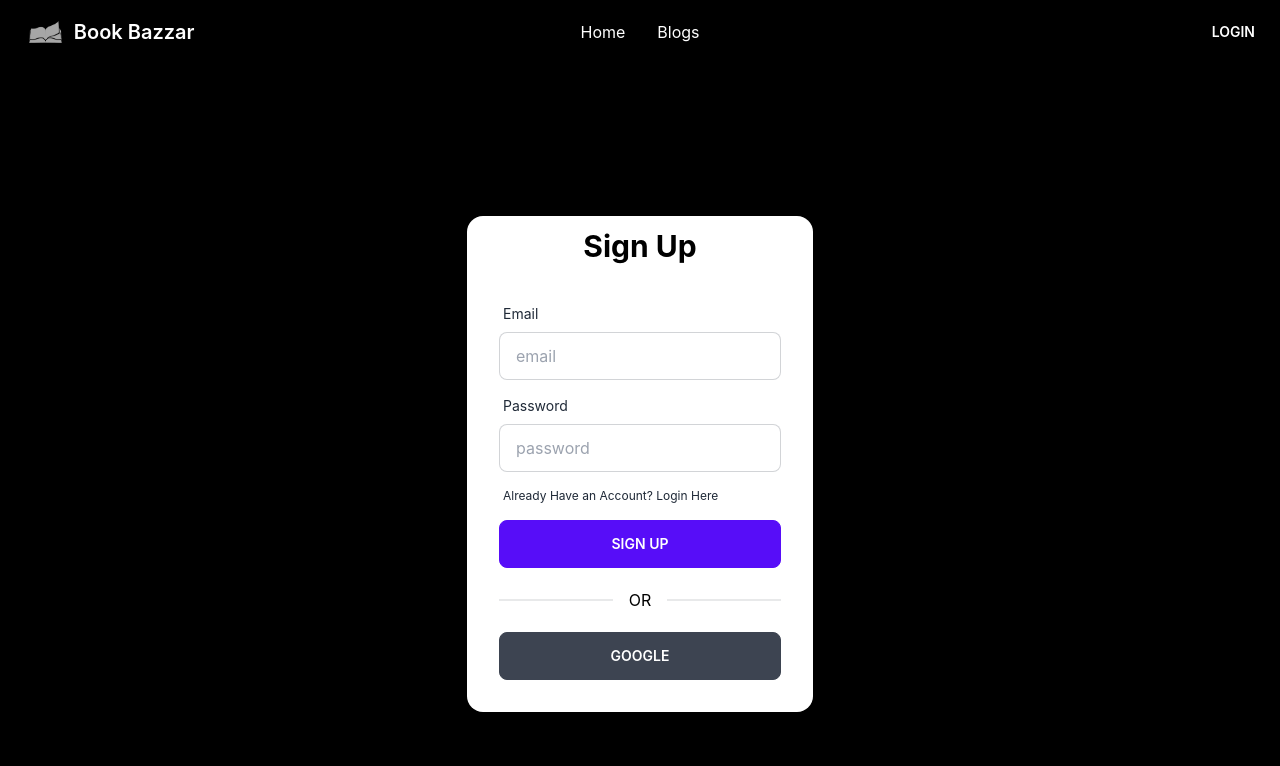
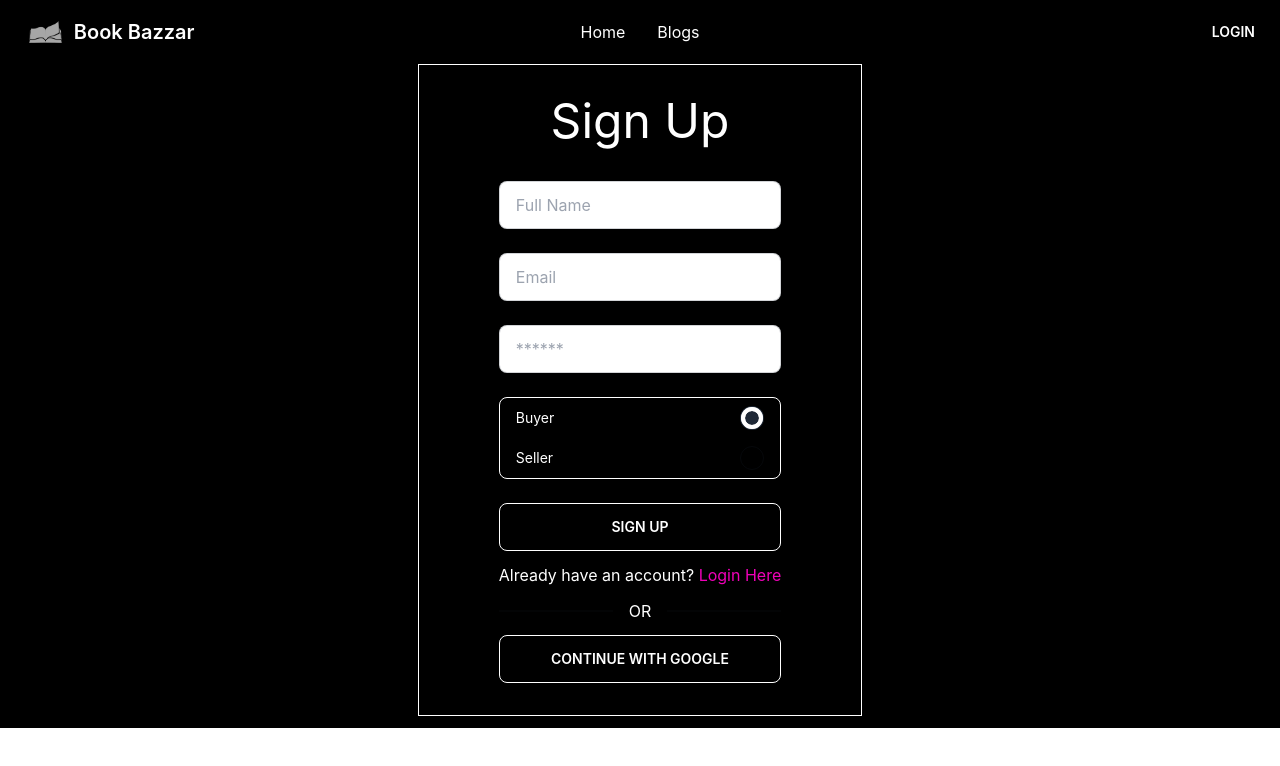
Before and after one commit to 5ourav07/book-bazzar-react-client, a React (Create React App) app: page /signup in a window 1280 px wide. Shown: the top 766 px of the page. Built offline with nearby package versions, Linux system fonts and the light colour scheme.

Commit message:
Firebase & Hook Form Done

```diff
--- a/package.json
+++ b/package.json
@@ -8,8 +8,10 @@
     "@testing-library/user-event": "^13.5.0",
     "axios": "^1.2.0",
     "daisyui": "^2.41.0",
+    "firebase": "^9.14.0",
     "react": "^18.2.0",
     "react-dom": "^18.2.0",
+    "react-hook-form": "^7.39.5",
     "react-router-dom": "^6.4.3",
     "react-scripts": "5.0.1",
     "web-vitals": "^2.1.4"
--- /dev/null
+++ b/src/Config/FirebaseConfig.js
@@ -0,0 +1,18 @@
+// Import the functions you need from the SDKs you need
+import { initializeApp } from "firebase/app";
+// TODO: Add SDKs for Firebase products that you want to use
+// https://firebase.google.com/docs/web/setup#available-libraries
+
+// Your web app's Firebase configuration
+const FirebaseConfig = {
+    apiKey: process.env.REACT_APP_apiKey,
+    authDomain: process.env.REACT_APP_authDomain,
+    projectId: process.env.REACT_APP_projectId,
+    storageBucket: process.env.REACT_APP_storageBucket,
+    messagingSenderId: process.env.REACT_APP_messagingSenderId,
+    appId: process.env.REACT_APP_appId
+};
+
+// Initialize Firebase
+const app = initializeApp(FirebaseConfig);
+export default app;
--- a/src/Pages/User/Login/Login.js
+++ b/src/Pages/User/Login/Login.js
@@ -1,44 +1,55 @@
 import React, { Fragment } from 'react';
 import { Link } from 'react-router-dom';
+import { useState } from "react";
+import { useForm } from "react-hook-form";
 
 const Login = () => {
+    const { register, formState: { errors }, handleSubmit } = useForm();
+    const [loginError, setLoginError] = useState('');
+
+    const handleLogin = data => {
+        console.log(data);
+    }
+
     return (
         <Fragment>
-            <div className="hero flex h-screen justify-center items-center bg-black">
-                <div className="hero-content flex-col lg:flex-row-reverse">
-                    <div className="card flex-shrink-0 shadow-2xl bg-white">
-                        <h1 className="text-center text-black text-3xl font-bold mt-3">Login</h1>
-                        <div className="card-body">
-                            <div className="form-control">
-                                <label className="label">
-                                    <span className="label-text">Email</span>
-                                </label>
-                                <input type="text" placeholder="email" className="input input-bordered" />
-                            </div>
+            <div className='pt-20 flex justify-center items-center bg-black'>
+                <div className='border border-white mb-8 p-16'>
+                    <h2 className='text-5xl text-white mb-8 text-center'>Login</h2>
 
-                            <div className="form-control">
-                                <label className="label">
-                                    <span className="label-text">Password</span>
-                                </label>
-                                <input type="text" placeholder="password" className="input input-bordered" />
-                                <label className="label mt-2">
-                                    <Link to='/signup' className="label-text-alt link link-hover">
-                                        Don't Have an Account? Sign Up Here
-                                    </Link>
-                                </label>
-                            </div>
+                    <form onSubmit={handleSubmit(handleLogin)}>
+                        <div className="form-control w-full">
+                            <input placeholder='Email' type="email"
+                                {...register("email", {
+                                    required: "Your Email Address is Required"
+                                })}
+                                className="input input-bordered w-full my-3" />
+                            {errors.email && <p className='text-red-600'>{errors.email?.message}</p>}
+                        </div>
 
-                            <div className="form-control">
-                                <button className="btn btn-primary">Login</button>
-                            </div>
+                        <div className="form-control w-full">
+                            <input placeholder='******' type="password"
+                                {...register("password", {
+                                    required: "Your Password is Required",
+                                    minLength: { value: 6, message: 'Password must be 6 characters or longer' }
+                                })}
+                                className="input input-bordered w-full my-3" />
+                            {errors.password && <p className='text-red-600'>{errors.password?.message}</p>}
+                        </div>
 
-                            <div className="divider text-black">OR</div>
+                        <input className='btn btn-outline w-full my-3 text-white' value="Login" type="submit" />
+                        <div>
+                            {loginError && <p className='text-red-600'>{loginError}</p>}
+                        </div>
+                    </form>
 
-                            <div className="form-control">
-                                <button className="btn btn-danger">Google</button>
-                            </div>
-                        </div>
-                    </div>
+                    <p className='text-white'>
+                        Don't have an account? <Link className='text-secondary' to="/signup">Sign Up Here</Link>
+                    </p>
+
+                    <div className="divider text-white">OR</div>
+
+                    <button className='btn btn-outline w-full text-white'>CONTINUE WITH GOOGLE</button>
                 </div>
             </div>
         </Fragment>
--- a/src/Pages/User/SignUp/SignUp.js
+++ b/src/Pages/User/SignUp/SignUp.js
@@ -1,48 +1,83 @@
 import React, { Fragment } from 'react';
 import { Link } from 'react-router-dom';
+import { useState } from "react";
+import { useForm } from "react-hook-form";
 
-const SignUp = () => {
+const Login = () => {
+    const { register, formState: { errors }, handleSubmit } = useForm();
+    const [loginError, setLoginError] = useState('');
+
+    const handleSignUp = (data) => {
+        console.log(data);
+    }
+
     return (
         <Fragment>
-            <div className="hero flex h-screen justify-center items-center bg-black">
-                <div className="hero-content flex-col lg:flex-row-reverse">
-                    <div className="card flex-shrink-0 shadow-2xl bg-white">
-                        <h1 className="text-center text-black text-3xl font-bold mt-3">Sign Up</h1>
-                        <div className="card-body">
+            <div className='flex justify-center items-center bg-black'>
+                <div className='border border-white px-20 py-8 mb-3'>
+                    <h2 className='text-5xl text-white mb-6 text-center'>Sign Up</h2>
+
+                    <form onSubmit={handleSubmit(handleSignUp)}>
+                        <div className="form-control w-full">
+                            <input placeholder='Full Name' type="text"
+                                {...register("name", {
+                                    required: "Your Full Name is Required"
+                                })}
+                                className="input input-bordered w-full my-3" />
+                            {errors.name && <p className='text-red-600'>{errors.name?.message}</p>}
+                        </div>
+
+                        <div className="form-control w-full">
+                            <input placeholder='Email' type="email"
+                                {...register("email", {
+                                    required: "Your Email Address is Required"
+                                })}
+                                className="input input-bordered w-full my-3" />
+                            {errors.email && <p className='text-red-600'>{errors.email?.message}</p>}
+                        </div>
+
+                        <div className="form-control w-full">
+                            <input placeholder='******' type="password"
+                                {...register("password", {
+                                    required: "Your Password is Required",
+                                    minLength: { value: 6, message: 'Password must be 6 characters or longer' }
+                                })}
+                                className="input input-bordered w-full my-3" />
+                            {errors.password && <p className='text-red-600'>{errors.password?.message}</p>}
+                        </div>
+
+                        <div className='border border-white rounded-lg my-3 px-3'>
                             <div className="form-control">
-                                <label className="label">
-                                    <span className="label-text">Email</span>
-                                </label>
-                                <input type="text" placeholder="email" className="input input-bordered" />
-                            </div>
-
-                            <div className="form-control">
-                                <label className="label">
-                                    <span className="label-text">Password</span>
-                                </label>
-                                <input type="text" placeholder="password" className="input input-bordered" />
-                                <label className="label mt-2">
-                                    <Link to='/login' className="label-text-alt link link-hover">
-                                        Already Have an Account? Login Here
-                                    </Link>
+                                <label className="label cursor-pointer">
+                                    <span className="label-text text-white">Buyer</span>
+                                    <input {...register("Role", { required: true })} className="radio" type="radio" value="buyer" checked />
                                 </label>
                             </div>
-
                             <div className="form-control">
-                                <button className="btn btn-primary">Sign Up</button>
-                            </div>
-
-                            <div className="divider text-black">OR</div>
-
-                            <div className="form-control">
-                                <button className="btn btn-danger">Google</button>
+                                <label className="label cursor-pointer">
+                                    <span className="label-text text-white">Seller</span>
+                                    <input {...register("Role", { required: true })} className="radio" type="radio" value="seller" />
+                                </label>
                             </div>
                         </div>
-                    </div>
+
+                        <input className='btn btn-outline w-full my-3 text-white' value="Sign Up" type="submit" />
+                        <div>
+                            {loginError && <p className='text-red-600'>{loginError}</p>}
+                        </div>
+                    </form>
+
+                    <p className='text-white'>
+                        Already have an account? <Link className='text-secondary' to="/login">Login Here</Link>
+                    </p>
+
+                    <div className="divider text-white">OR</div>
+
+                    <button className='btn btn-outline w-full text-white'>CONTINUE WITH GOOGLE</button>
                 </div>
             </div>
         </Fragment>
     );
 };
 
-export default SignUp;
+export default Login;
```
Also changed, not shown: 1 other file (tests, documents, lock files or other folders).
